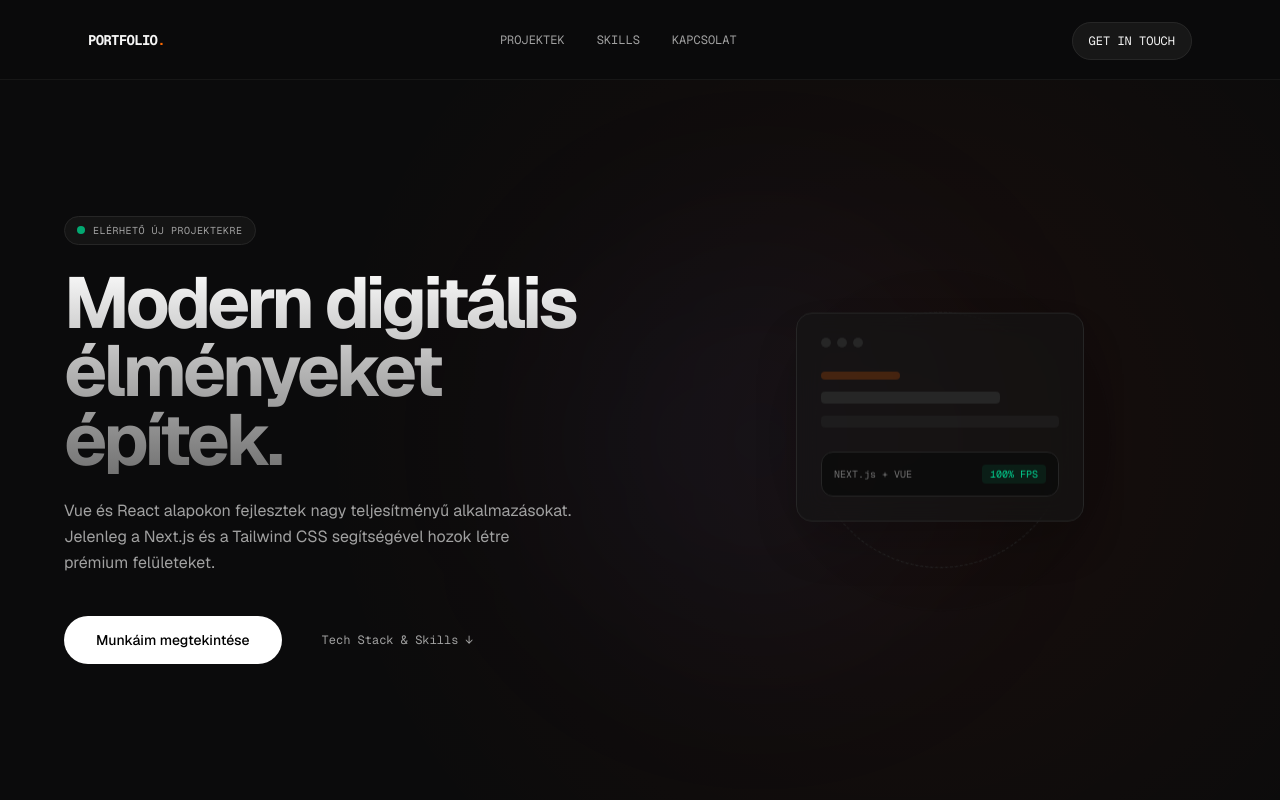
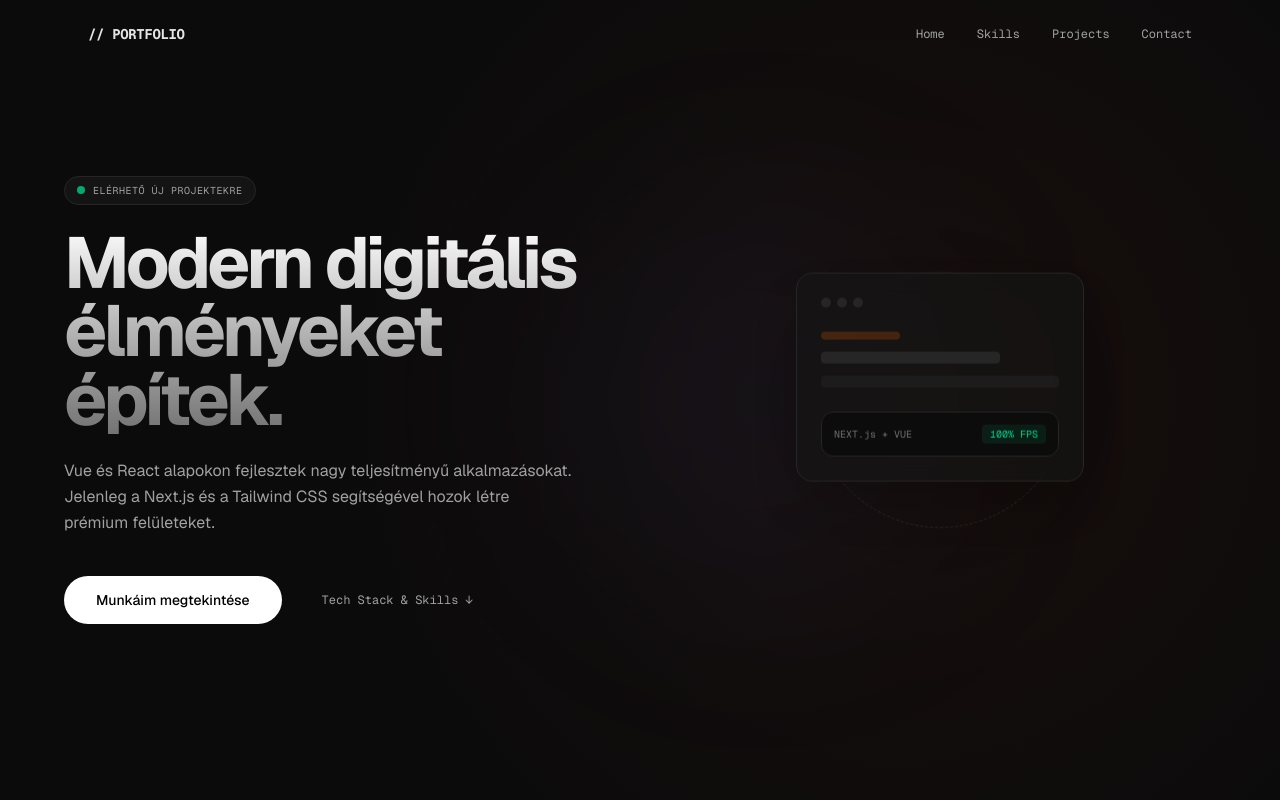
Before and after one commit to mikkancsHUN/portfolio-nextjs, a Next.js app: page / in a window 1280 px wide. Shown: the top 800 px of the page. Built offline with nearby package versions, Linux system fonts and the light colour scheme.

Commit message:
feat: upgrade navbar with smooth scroll and complete section links

```diff
--- a/app/globals.css
+++ b/app/globals.css
@@ -43,6 +43,12 @@
   visibility: visible;
 }
 
+html {
+  scroll-behavior: smooth;
+  /* Hogy a fixált Navbar ne takarja ki a szekciók tetejét kattintás után: */
+  scroll-padding-top: 80px;
+}
+
 body {
   background: var(--background);
   color: var(--foreground);
--- a/components/Contact.tsx
+++ b/components/Contact.tsx
@@ -23,7 +23,7 @@ export default function Contact() {
 
         {/* Fejléc rész */}
         <p className="text-xs font-mono text-orange-500 uppercase tracking-widest mb-3">
-          // Kapcsolat
+          {"// "} Kapcsolat
         </p>
         <h2 className="text-4xl font-bold tracking-tight mb-6">
           Indítsunk el valami újat!
--- a/components/Hero.tsx
+++ b/components/Hero.tsx
@@ -2,7 +2,7 @@ import React from 'react';
 
 export default function Hero() {
   return (
-    <section className="h-[calc(100vh-80px)] relative flex items-center overflow-hidden px-6">
+    <section id="hero" className="h-screen relative flex items-center overflow-hidden px-6">
       <div className="absolute inset-0 bg-[radial-gradient(circle_at_70%_center,rgba(255,69,0,0.06)_0%,rgba(11,11,12,0)_60%)] pointer-events-none" />
       <div className="absolute top-1/2 right-1/4 -translate-y-1/2 w-[400px] h-[400px] bg-blue-500/5 rounded-full blur-[100px] pointer-events-none" />
 
--- a/components/Navbar.tsx
+++ b/components/Navbar.tsx
@@ -1,22 +1,52 @@
-import React from 'react';
+'use client';
+
+import React, { useState, useEffect } from 'react';
 
 export default function Navbar() {
+  const [isScrolled, setIsScrolled] = useState(false);
+
+  useEffect(() => {
+    const handleScroll = () => {
+      if (window.scrollY > 50) {
+        setIsScrolled(true);
+      } else {
+        setIsScrolled(false);
+      }
+    };
+
+    window.addEventListener('scroll', handleScroll);
+    return () => window.removeEventListener('scroll', handleScroll);
+  }, []);
+
   return (
-    <nav className="h-20 sticky top-0 z-50 backdrop-blur-md bg-[#0B0B0C]/70 border-b border-neutral-900">
-      <div className="max-w-6xl mx-auto px-6 h-full flex items-center justify-between">
-        <div className="font-mono text-sm tracking-tighter font-bold">
-          PORTFOLIO<span className="text-orange-500">.</span>
-        </div>
-        <div className="hidden md:flex items-center gap-8 text-xs font-mono text-neutral-400">
-          <a href="#projects" className="hover:text-white transition-colors duration-200">PROJEKTEK</a>
-          <a href="#skills" className="hover:text-white transition-colors duration-200">SKILLS</a>
-          <a href="#contact" className="hover:text-white transition-colors duration-200">KAPCSOLAT</a>
-        </div>
-        <div>
-          <a href="#contact" className="text-xs font-mono border border-neutral-800 bg-neutral-900 px-4 py-2.5 rounded-full hover:bg-white hover:text-black transition-all duration-300">
-            GET IN TOUCH
+    <nav className={`fixed top-0 left-0 w-full z-50 transition-all duration-300 ${
+      isScrolled
+        ? 'py-4 bg-neutral-950/70 backdrop-blur-md border-b border-neutral-900/50'
+        : 'py-6 bg-transparent border-b border-transparent'
+    }`}>
+      <div className="max-w-6xl mx-auto px-6 flex justify-between items-center">
+
+        {/* Logo – a tetejére (Hero-hoz) visz */}
+        <a href="#hero" className="font-mono text-sm font-bold tracking-tight text-neutral-200 hover:text-orange-500 transition-colors">
+          {"// "}PORTFOLIO
+        </a>
+
+        {/* Összes Navigációs Link */}
+        <div className="flex gap-6 sm:gap-8">
+          <a href="#hero" className="text-xs font-mono text-neutral-400 hover:text-neutral-200 transition-colors">
+            Home
+          </a>
+          <a href="#skills" className="text-xs font-mono text-neutral-400 hover:text-neutral-200 transition-colors">
+            Skills
+          </a>
+          <a href="#projects" className="text-xs font-mono text-neutral-400 hover:text-neutral-200 transition-colors">
+            Projects
+          </a>
+          <a href="#contact" className="text-xs font-mono text-neutral-400 hover:text-neutral-200 transition-colors">
+            Contact
           </a>
         </div>
+
       </div>
     </nav>
   );
--- a/components/Projects.tsx
+++ b/components/Projects.tsx
@@ -35,7 +35,7 @@ export default function Projects() {
   return (
     <section ref={sectionRef} id="projects" className="max-w-6xl mx-auto px-6 py-24 border-t border-neutral-900">
       <div className="mb-20">
-        <p className="text-xs font-mono text-orange-500 uppercase tracking-widest mb-2">// Portfólió</p>
+        <p className="text-xs font-mono text-orange-500 uppercase tracking-widest mb-2">{"// "} Portfólió</p>
         <h2 className="text-3xl font-bold tracking-tight">Kiemelt Projektek</h2>
       </div>
 
--- a/components/Skills.tsx
+++ b/components/Skills.tsx
@@ -7,8 +7,8 @@ export default function Skills() {
 
       {/* Szekció Cím */}
       <div className="mb-16">
-        <p className="text-xs font-mono text-orange-500 uppercase tracking-widest mb-2">// ESZKÖZTÁR</p>
-        <h2 className="text-3xl font-bold tracking-tight">Technologies, Tools and Frameworks I've Used</h2>
+        <p className="text-xs font-mono text-orange-500 uppercase tracking-widest mb-2">{"// "} ESZKÖZTÁR</p>
+        <h2 className="text-3xl font-bold tracking-tight">Technologies, Tools and Frameworks I have used</h2>
       </div>
 
       {/* A RÉSZ: A 3 FŐ KATEGÓRIA KÁRTYA */}
```
